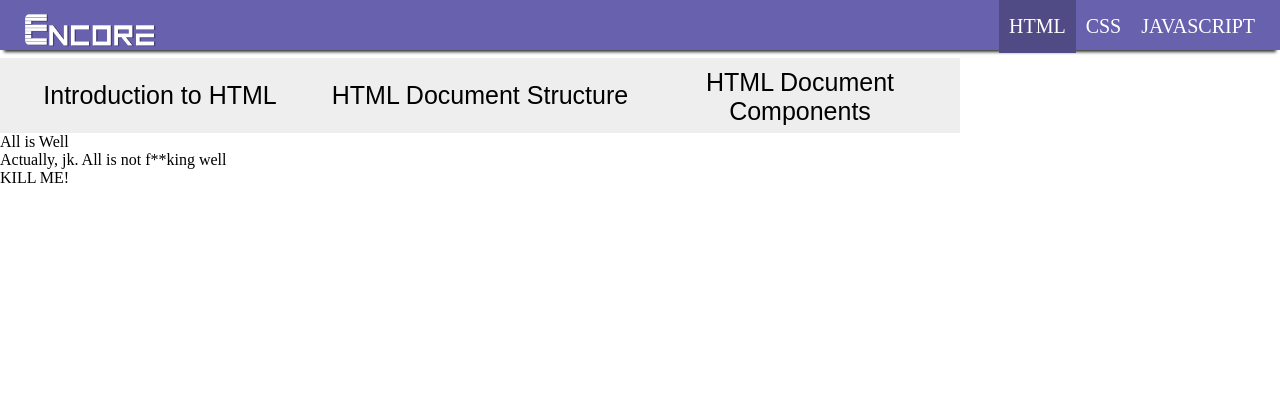
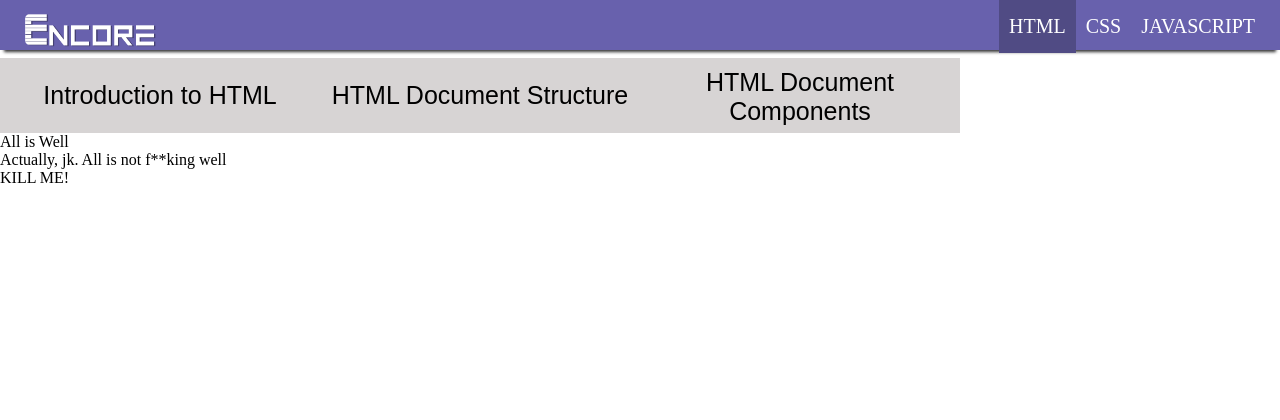
Before and after one commit to AbiRubrico/Encore, a PHP site: page /HTML-page/html-index.html in a window 1280 px wide. Shown: the top 420 px of the page. Run offline with PHP 8.4, Linux system fonts and the light colour scheme.

Commit message:
AbiRubrico edited style.css

```diff
--- a/css/style.css
+++ b/css/style.css
@@ -79,6 +79,10 @@ div.buttonsContainer button{
 	font-family: sans-serif;
 	font-size: 25px;
 	background-color: #eee;
+}
+
+div.buttonsContainer button{
+	background-color: #d7d4d4;
 }
 
 /*JS STYLES -----------------------------------------------------------------------------------*/
```
